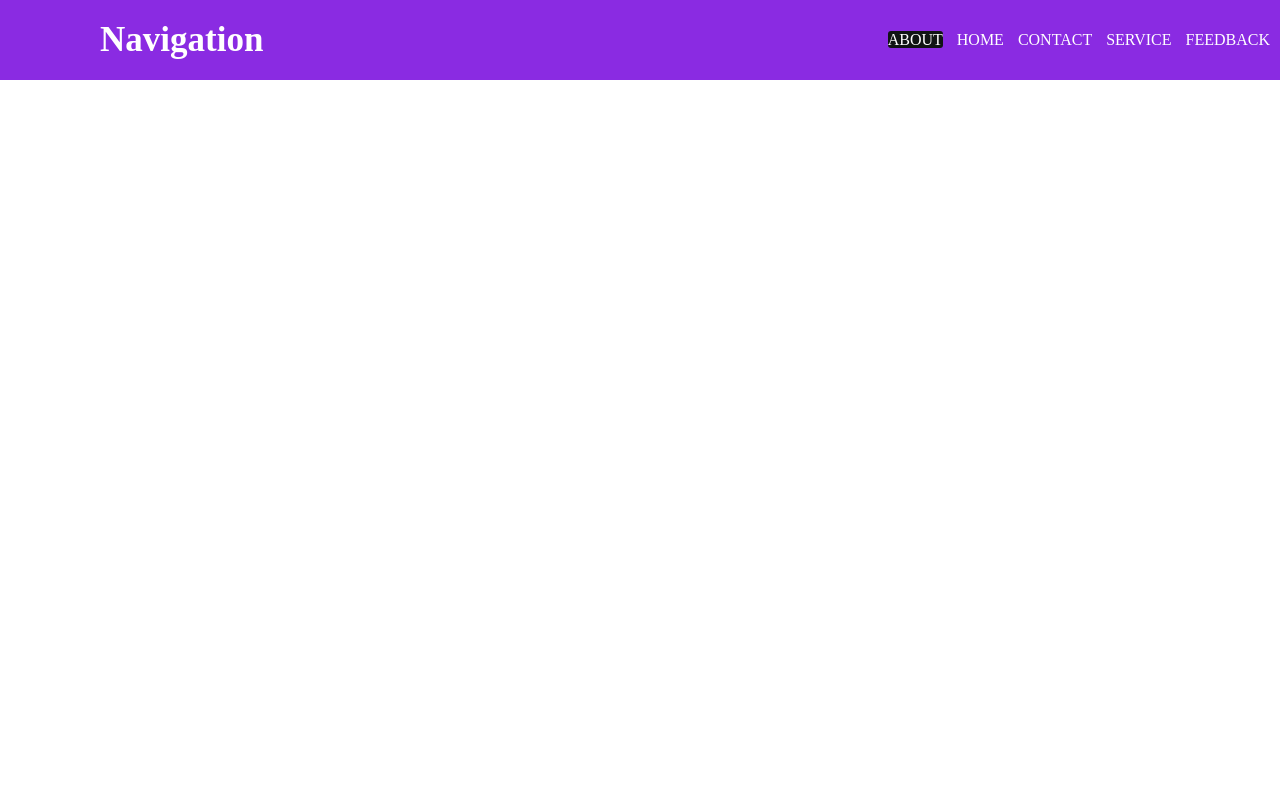
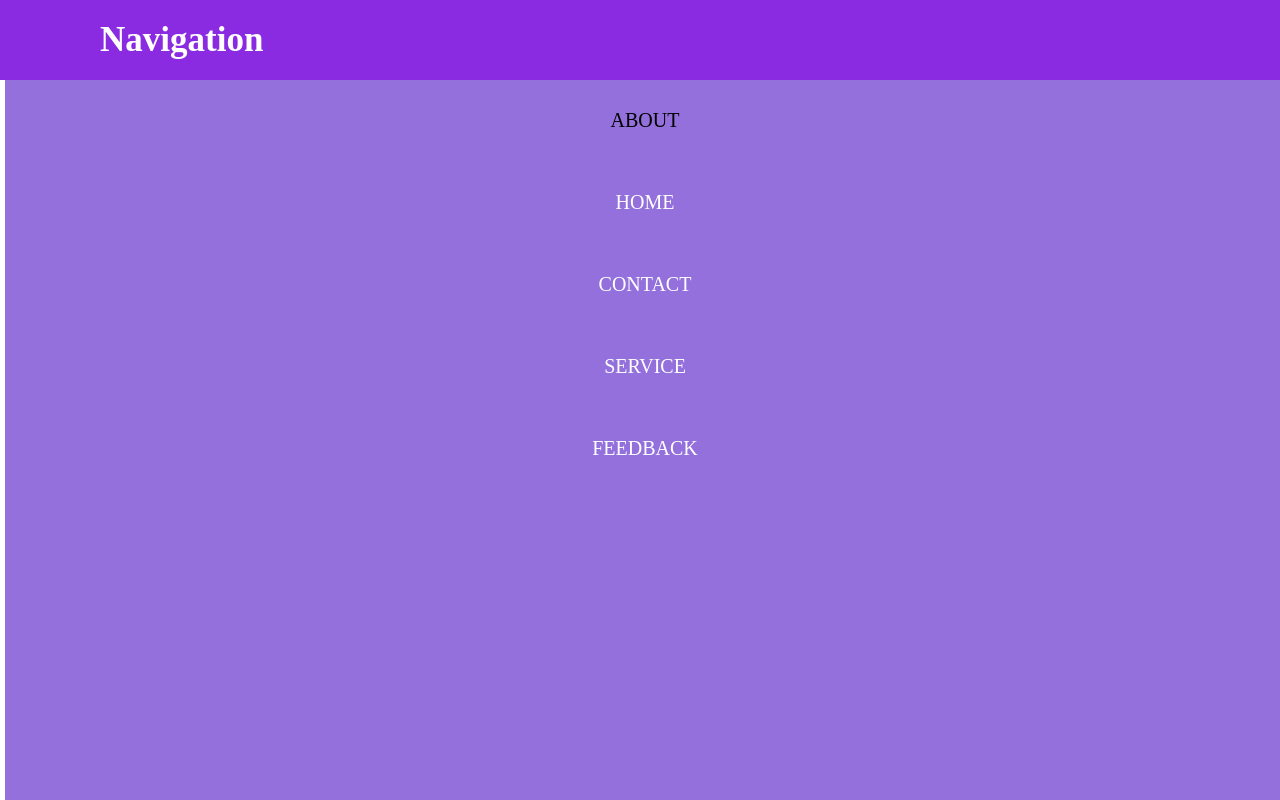
Before and after one commit to Ckananelo/Navigation, a plain HTML site: page index.html in a window 1280 px wide. Drawn offline with Linux system fonts and the light colour scheme.

Commit message:
new changes

```diff
--- a/style/style.css
+++ b/style/style.css
@@ -53,3 +53,26 @@ section{
     background: no-repeat;
     background-color: rgb(187, 174, 199);
 }
+ul{
+    position: fixed;
+    width: 100%;
+    height: 100dvh;
+    background-color: mediumpurple;
+    top: 80px;
+    left: 0;
+    text-align: center;
+}
+nav ul li{
+    display: block;
+}
+nav ul li a{
+font-size:20px;
+
+}
+a.active,a:hover{
+    background: none;
+    color: #000;
+}
+#check:checked ~ ul{
+    left: 0;
+}
```
Also changed, not shown: index.html (+3 -1 lines).
